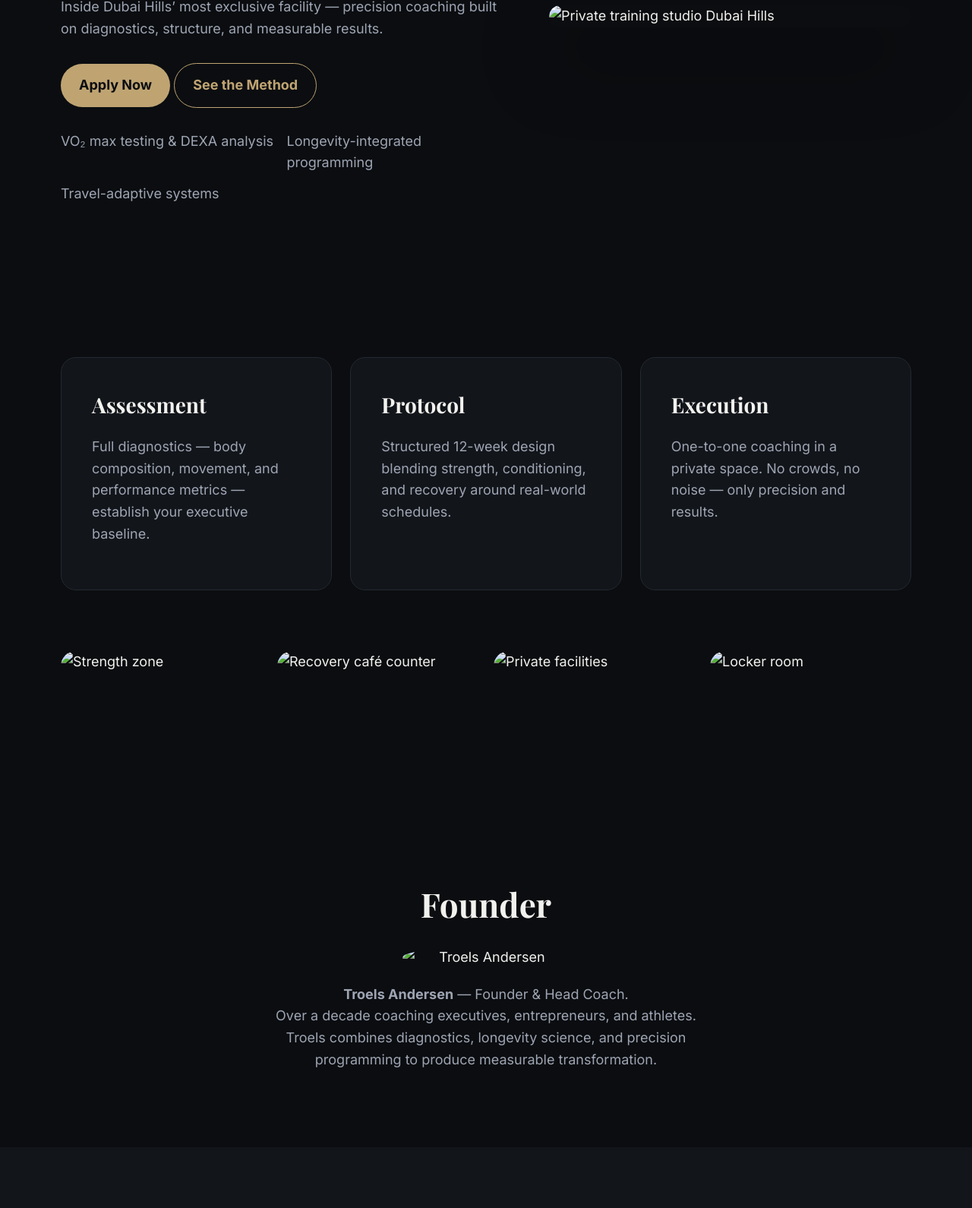
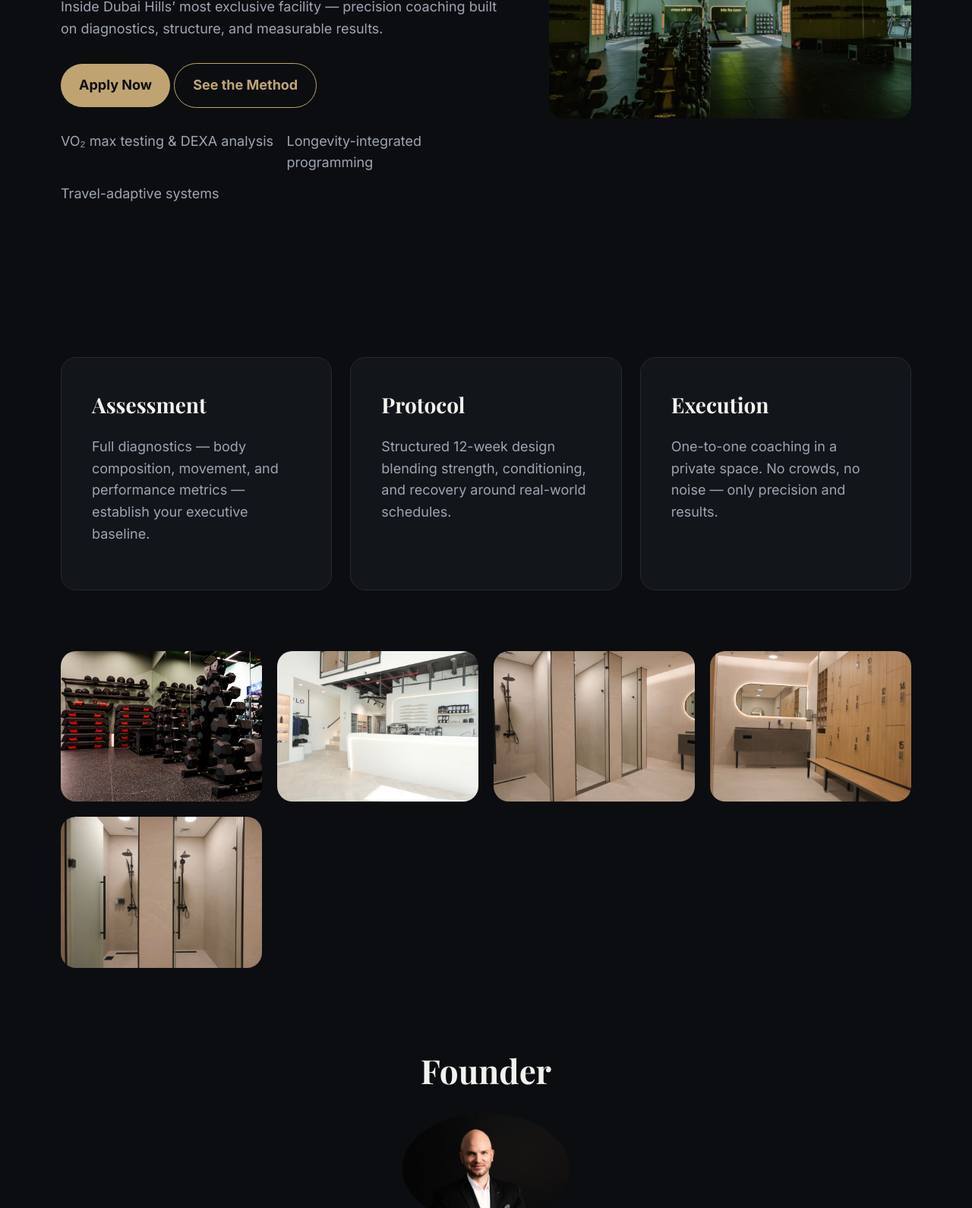
Before and after one commit to troels-sudo/bespoke-training, a plain HTML site: page index.html in a window 1280 px wide. Shown: the part 429-2019 px from the top of the page at 76% size. Drawn offline with nearby package versions, Linux system fonts and the light colour scheme.

Commit message:
Update index.html

```diff
--- a/index.html
+++ b/index.html
@@ -12,21 +12,21 @@
   <meta property="og:url" content="https://bespoketrainingdubai.ae/" />
   <meta property="og:title" content="Bespoke Training Dubai — Private Executive Personal Coaching" />
   <meta property="og:description" content="Diagnostics-driven performance coaching in Dubai Hills. Precision | Performance | Privacy." />
-  <meta property="og:image" content="https://bespoketrainingdubai.ae/assets/og-home.jpg" />
+  <meta property="og:image" content="https://bespoketrainingdubai.ae/assets/desktop/hero-desktop.jpg" />
 
   <!-- Twitter -->
   <meta name="twitter:card" content="summary_large_image" />
   <meta name="twitter:title" content="Bespoke Training Dubai — Private Executive Coaching" />
   <meta name="twitter:description" content="Elite diagnostics-driven personal training for executives in Dubai Hills." />
-  <meta name="twitter:image" content="https://bespoketrainingdubai.ae/assets/og-home.jpg" />
+  <meta name="twitter:image" content="https://bespoketrainingdubai.ae/assets/desktop/hero-desktop.jpg" />
 
-  <!-- Schema: LocalBusiness + Person -->
+  <!-- Schema -->
   <script type="application/ld+json">
   {
     "@context": "https://schema.org",
     "@type": "LocalBusiness",
     "name": "Bespoke Training Dubai",
-    "image": "https://bespoketrainingdubai.ae/assets/og-home.jpg",
+    "image": "https://bespoketrainingdubai.ae/assets/desktop/hero-desktop.jpg",
     "url": "https://bespoketrainingdubai.ae",
     "telephone": "+971506944526",
     "address": {
@@ -60,7 +60,7 @@
     </nav>
   </header>
 
-  <!-- Hero -->
+  <!-- Hero Section -->
   <section class="hero">
     <div class="hero-copy">
       <h1>Private training for high-performing executives</h1>
@@ -75,30 +75,64 @@
         <div>Travel-adaptive systems</div>
       </div>
     </div>
-    <div class="hero-media">
-      <img src="/assets/ITR_Gym_Treadmills_01.jpg" alt="Private training studio Dubai Hills" />
-    </div>
+
+    <picture>
+      <source media="(max-width:1080px)" srcset="/assets/mobile/hero-mobile.jpg">
+      <img src="/assets/desktop/hero-desktop.jpg" alt="Private training studio Dubai Hills">
+    </picture>
   </section>
 
   <!-- Features -->
   <section class="grid">
-    <div class="card"><h3>Assessment</h3><p>Full diagnostics — body composition, movement, and performance metrics — establish your executive baseline.</p></div>
-    <div class="card"><h3>Protocol</h3><p>Structured 12-week design blending strength, conditioning, and recovery around real-world schedules.</p></div>
-    <div class="card"><h3>Execution</h3><p>One-to-one coaching in a private space. No crowds, no noise — only precision and results.</p></div>
+    <div class="card">
+      <h3>Assessment</h3>
+      <p>Full diagnostics — body composition, movement, and performance metrics — establish your executive baseline.</p>
+    </div>
+    <div class="card">
+      <h3>Protocol</h3>
+      <p>Structured 12-week design blending strength, conditioning, and recovery around real-world schedules.</p>
+    </div>
+    <div class="card">
+      <h3>Execution</h3>
+      <p>One-to-one coaching in a private space. No crowds, no noise — only precision and results.</p>
+    </div>
   </section>
 
-  <!-- Gallery -->
+  <!-- Facility Gallery -->
   <section class="gallery">
-    <img src="/assets/ITR_Gym_Weights_01.jpg" alt="Strength zone" />
-    <img src="/assets/ITR_Cafe_Counter_01.jpg" alt="Recovery café counter" />
-    <img src="/assets/ITR_Showers_01.jpg" alt="Private facilities" />
-    <img src="/assets/ITR_LockerRoom_Sink_01.jpg" alt="Locker room" />
+    <picture>
+      <source media="(max-width:1080px)" srcset="/assets/mobile/facility-1-mobile.jpg">
+      <img src="/assets/desktop/facility-1-desktop.jpg" alt="Strength zone" loading="lazy">
+    </picture>
+
+    <picture>
+      <source media="(max-width:1080px)" srcset="/assets/mobile/facility-2-mobile.jpg">
+      <img src="/assets/desktop/facility-2-desktop.jpg" alt="Lobby area" loading="lazy">
+    </picture>
+
+    <picture>
+      <source media="(max-width:1080px)" srcset="/assets/mobile/facility-3-mobile.jpg">
+      <img src="/assets/desktop/facility-3-desktop.jpg" alt="Private locker rooms" loading="lazy">
+    </picture>
+
+    <picture>
+      <source media="(max-width:1080px)" srcset="/assets/mobile/facility-4-mobile.jpg">
+      <img src="/assets/desktop/facility-4-desktop.jpg" alt="Executive sink and recovery zone" loading="lazy">
+    </picture>
+
+    <picture>
+      <source media="(max-width:1080px)" srcset="/assets/mobile/facility-5-mobile.jpg">
+      <img src="/assets/desktop/facility-5-desktop.jpg" alt="Shower and recovery area" loading="lazy">
+    </picture>
   </section>
 
   <!-- Founder -->
   <section style="max-width:900px;margin:100px auto;text-align:center;padding:0 40px;">
     <h2>Founder</h2>
-    <img src="/assets/troels.jpg" alt="Troels Andersen" style="width:220px;border-radius:50%;margin:20px auto;">
+    <picture>
+      <source media="(max-width:1080px)" srcset="/assets/mobile/troels-mobile.jpg">
+      <img src="/assets/desktop/troels-desktop.jpg" alt="Troels Andersen" style="width:220px;border-radius:50%;margin:20px auto;">
+    </picture>
     <p style="color:var(--muted);max-width:600px;margin:0 auto;">
       <strong>Troels Andersen</strong> — Founder &amp; Head Coach.<br>
       Over a decade coaching executives, entrepreneurs, and athletes.
@@ -106,7 +140,7 @@
     </p>
   </section>
 
-  <!-- CTA -->
+  <!-- Call to Action -->
   <section style="text-align:center;padding:100px 40px;background:var(--surface);">
     <h2>Ready to perform at your highest level?</h2>
     <p style="color:var(--muted);max-width:600px;margin:20px auto;">
```
